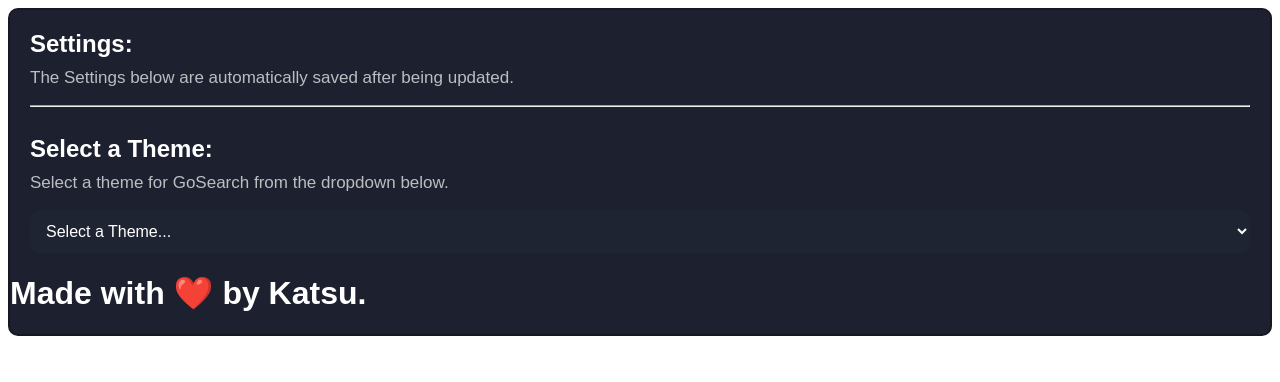
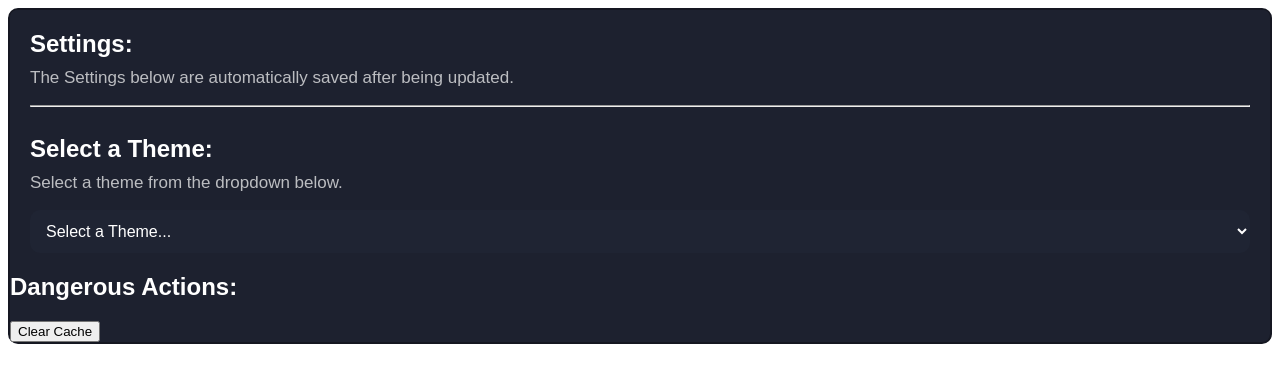
Before and after one commit to loganbriggs08/GoSearch, a React (Vite) app in the folder frontend/: page / in a window 1280 px wide. Shown: the top 382 px of the page. Built offline with nearby package versions, Linux system fonts and the light colour scheme.

Commit message:
Add clear cache button to settings

```diff
--- a/frontend/src/Settings.tsx
+++ b/frontend/src/Settings.tsx
@@ -2,6 +2,8 @@ import React, {useState} from "react";
 
 function SettingsComponent() {
     const [selectedOption, setSelectedOption] = useState('');
+
+    let themes = ["Blue Theme", "Cherry Blossom Theme", "Lavender Theme", "Mint Theme", "Default Theme"]
 
     const handleOptionChange = (e: any) => {
         setSelectedOption(e.target.value);
@@ -12,22 +14,26 @@ function SettingsComponent() {
             <div id="header" className="header-div">
                 <h1>Settings:</h1>
                 <p>The Settings below are automatically saved after being updated.</p>
-                <hr class="rounded"/>
+                <hr className="rounded"/>
             </div>
 
+            <div className="main-settings">
                 <div className="dropdown-container">
                     <h2>Select a Theme:</h2>
-                <p>Select a theme for GoSearch from the dropdown below.</p>
+                    <p>Select a theme from the dropdown below.</p>
                     <select value={selectedOption} onChange={handleOptionChange}>
                         <option value="">Select a Theme...</option>
-                    <option value="option1">Option 1</option>
-                    <option value="option2">Option 2</option>
-                    <option value="option3">Option 3</option>
+                        {themes.map((theme) => (
+                            <option value={theme}>{theme}</option>
+                        ))}
+
                     </select>
                 </div>
 
-            <div id="settings-footer" className="settings-footer-div">
-                <h1>Made with ❤️ by Katsu.</h1>
+                <div className="dangerous-actions-container">
+                    <h2>Dangerous Actions:</h2>
+                    <button>Clear Cache</button>
+                </div>
             </div>
         </div>
         );
```
Lines whose indentation alone changed are shown as unchanged.
